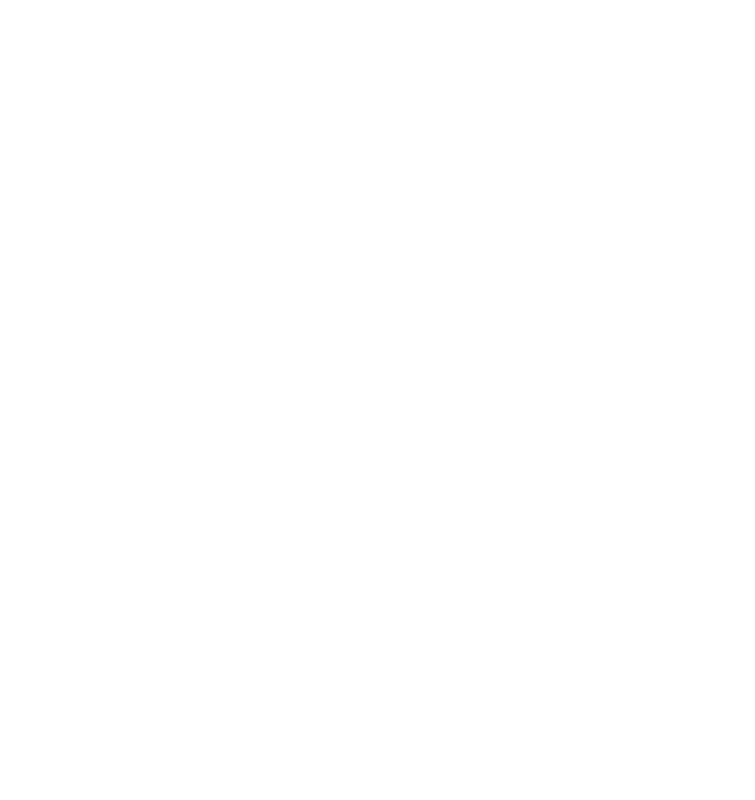
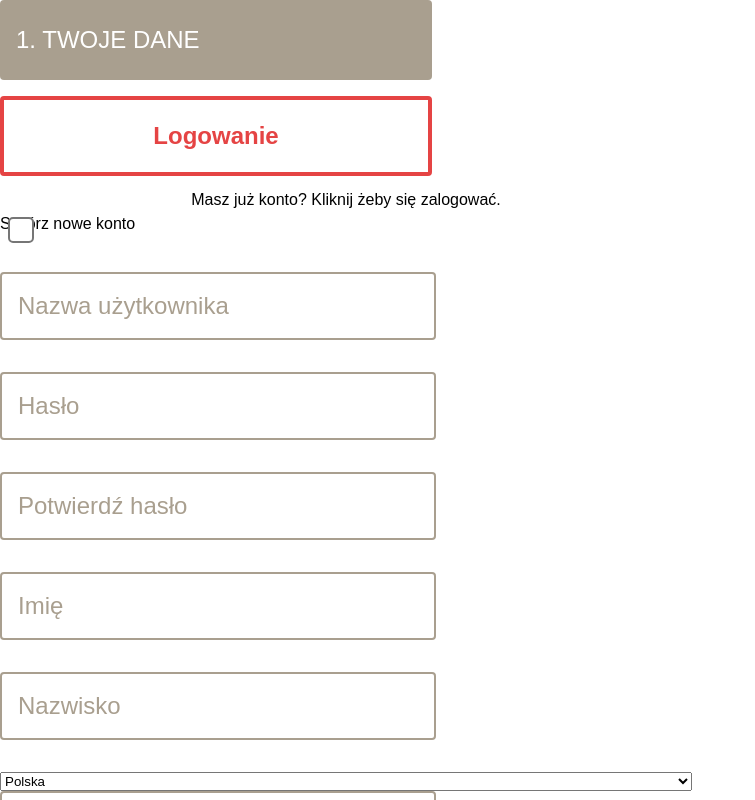
Before and after one commit to kwojtas172/smartbees-task, a React (Create React App) app: page / in a window 1280 px wide. Shown: the top 800 px of the page, without its empty margins (0-755 px from the left). Built offline with nearby package versions, Linux system fonts and the light colour scheme.

Commit message:
added form and firs section

```diff
--- a/src/App.js
+++ b/src/App.js
@@ -1,9 +1,11 @@
 import './scss/app.scss';
+import MainContainer from './components/MainContainer';
 
 
 function App() {
   return (
     <div className="App">
+      <MainContainer />
     </div>
   );
 }
--- /dev/null
+++ b/src/components/DataSection.jsx
@@ -0,0 +1,37 @@
+import React from 'react'
+
+export default function DataSection() {
+    return (
+        <section className='form-section'>
+            <fieldset className='form-section__col'>
+                <legend className='form-section__name'>1. TWOJE DANE</legend>
+                <button className='form-section__btn'>Logowanie</button>
+                <label className='form-section__desc'>Masz już konto? Kliknij żeby się zalogować.</label>
+
+                <label className='form-section__label'>
+                <input className='form-section__input' type='checkbox' />
+                    Stwórz nowe konto
+                </label>
+                <input className='form-section__input' placeholder='Nazwa użytkownika'/>
+                <input className='form-section__input' placeholder='Hasło'/>
+                <input className='form-section__input' placeholder='Potwierdź hasło'/>
+                <input className='form-section__input' placeholder='Imię'/>
+                <input className='form-section__input' placeholder='Nazwisko'/>
+                <select className='form-section__select'>
+                    <option className='form-section__option' value="Zagranica">Zagranica</option>
+                    <option className='form-section__option' selected value="Polska">Polska</option>
+                </select>
+                <input className='form-section__input' placeholder='Adres'/>
+                <label>
+                    <input className='form-section__input'/>
+                    <input className='form-section__input'/>
+                </label>
+                <input className='form-section__input' placeholder='Telefon'/>
+                <label className='form-section__label'>
+                    <input className='form-section__input' type='checkbox' />
+                    Dostawa pod inny adres
+                </label>
+            </fieldset>
+        </section>
+    )
+}
--- a/src/components/MainContainer.jsx
+++ b/src/components/MainContainer.jsx
@@ -1,9 +1,12 @@
 import React from 'react';
+import DataSection from './DataSection';
 
 export default function MainContainer() {
     return (
         <main className='main'>
-
+            <form className="form">
+                <DataSection />
+            </form>
         </main>
     )
 }
--- a/src/scss/app.scss
+++ b/src/scss/app.scss
@@ -1,2 +1,3 @@
+@import 'valuables';
 @import 'reset';
 @import 'main-container';
--- a/src/scss/main-container.scss
+++ b/src/scss/main-container.scss
@@ -1,5 +1,76 @@
-.main {
+.form {
+    display: flex;
+    flex-wrap: wrap;
+    font-family: sans-serif;
+}
+
+.form-section__col {
     display: flex;
     flex-direction: column;
-    flex-wrap: wrap;
 }
+
+.form-section__name {
+    height: 3rem;
+    width: 25rem;
+    line-height: 3rem;
+    background-color: $title-bg-color;
+    color: $light-color;
+    border-radius: 0.25rem;
+    font-weight: 500;
+    font-size: 1.5rem;
+    padding: 1rem;
+    margin-bottom: 1rem;
+}
+
+.form-section__btn {
+    height: 5rem;
+    width: 27rem;
+    background-color: $light-color;
+    color: $marker-color;
+    border: solid 0.25rem $marker-color;
+    border-radius: 0.25rem;
+    font-weight: 600;
+    font-size: 1.5rem;
+    margin-bottom: 1rem;
+}
+
+.form-section__desc {
+    text-align: center;
+}
+
+.form-section__label {
+    display: flex;
+    align-items: center;
+    position: relative;
+    max-width: 25rem;
+    height: 2rem;
+    margin-bottom: 2rem;
+}
+
+.form-section__input {
+    max-width: 25rem;
+    height: 2rem;
+    border: solid 0.15rem $title-bg-color;
+    border-radius: 0.25rem;
+    font-size: 1.5rem;
+    margin-bottom: 2rem;
+    padding: 1rem;
+
+    &:focus {
+        background-color: $input-bg-color;
+        outline-color: $title-bg-color;
+    }
+
+    &::placeholder {
+        color: $title-bg-color;
+    }
+
+    &[type=checkbox] {
+        position: absolute;
+        left: 0;
+        top: 0;
+        zoom: 2;
+        height: 1rem;
+
+    }
+}
--- /dev/null
+++ b/src/scss/valuables.scss
@@ -0,0 +1,6 @@
+$title-bg-color: #a99f8f;
+$marker-color: #e54444;
+$input-hover-color: #e5efff;
+
+$light-color: #ffffff;
+$input-bg-color: #e4eefe;
```
